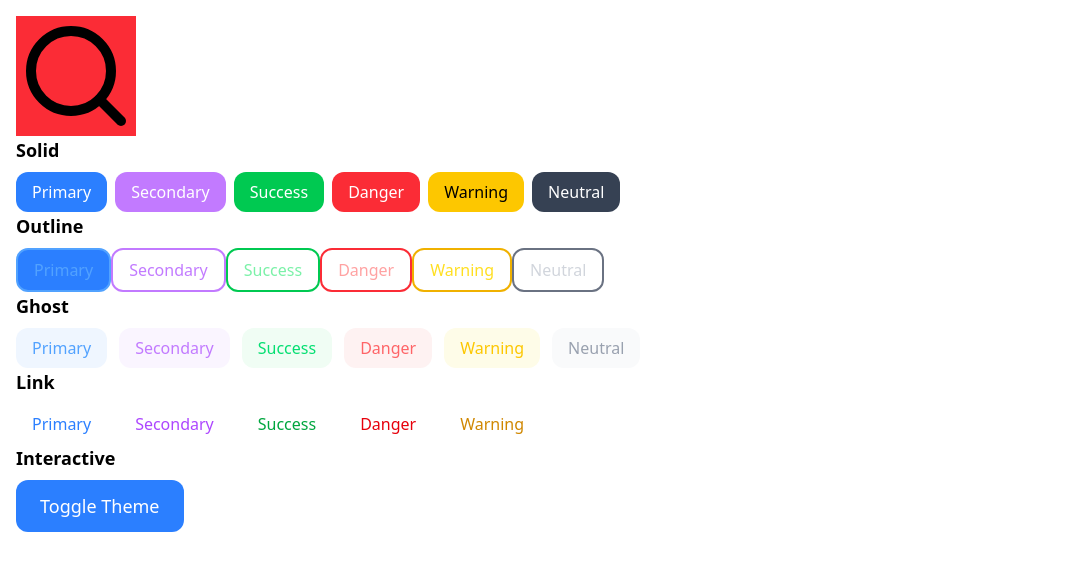
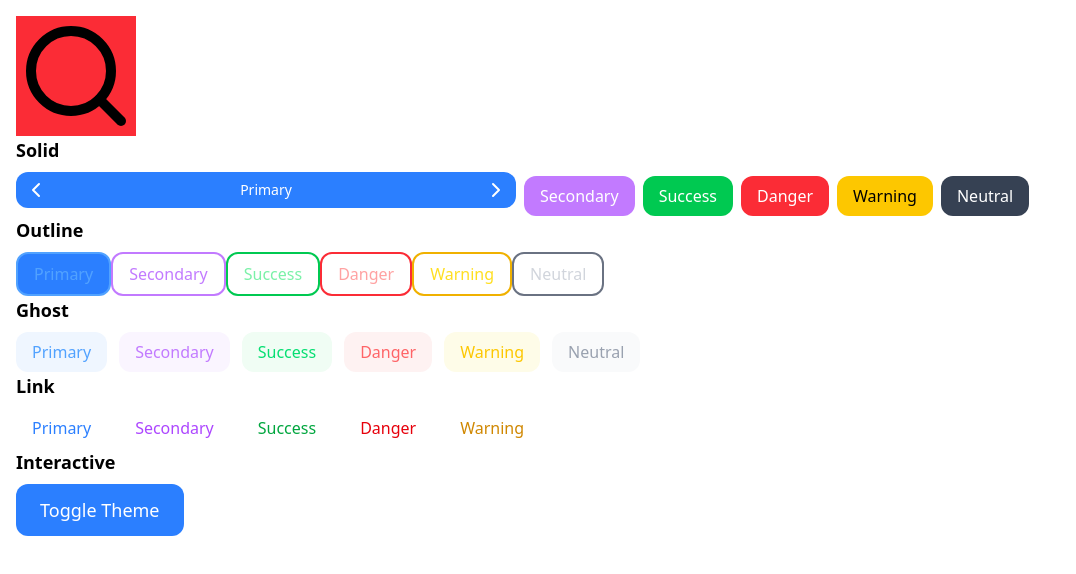
Before and after one commit to nnolan-oss/noor-ui, a React (Vite) app: page / in a window 1280 px wide. Shown: the top 574 px of the page, without its empty margins (0-1076 px from the left). Built offline with nearby package versions, Linux system fonts and the light colour scheme.

Commit message:
chore: button optimization

```diff
--- a/lib/components/Button/Button.tsx
+++ b/lib/components/Button/Button.tsx
@@ -1,23 +1,25 @@
 import { tv } from "tailwind-variants";
-import { type ButtonProps } from "./Button.types";
+import { type ButtonProps } from "./Button.d";
 import { useTheme } from "../../core/noorThemeProvider/NoorThemeProvider";
 
+export const Button = (props: ButtonProps) => {
+  const {
+    color = "primary",
+    size = "md",
+    variant = "solid",
+    children,
+    className,
+    startIcon,
+    endIcon,
+    ...rest
+  } = props;
 
-export const Button = ({
-  children,
-  className,
-  color,
-  size,
-  variant,
-  ...props
-}: ButtonProps) => {
   const { theme } = useTheme();
   const buttonConfig = theme?.components?.Button;
-  const themeColors = theme?.palette
-
+  const themeColors = theme?.palette;
 
   const button = tv({
-    base: "inline-flex items-center justify-center rounded-xl font-medium transition-all duration-300 focus:outline-none disabled:opacity-50 disabled:cursor-not-allowed active:scale-95",
+    base: `inline-flex gap-2 items-center rounded-xl font-medium transition-all duration-300 focus:outline-none disabled:opacity-50 disabled:cursor-not-allowed active:scale-95 ${startIcon || endIcon ? "justify-between" : "justify-center"}`,
     variants: {
       variant: {
         solid: "",
@@ -27,14 +29,19 @@ export const Button = ({
       },
       color: {
         primary: `!bg-[${themeColors?.primary}] text-white hover:bg-blue-700 dark:bg-blue-500 dark:hover:bg-blue-600`,
-        secondary: "bg-purple-500 text-white hover:bg-purple-600 dark:bg-purple-400 dark:hover:bg-purple-500",
-        success: "bg-green-600 text-white hover:bg-green-700 dark:bg-green-500 dark:hover:bg-green-600",
-        danger: "bg-red-600 text-white hover:bg-red-700 dark:bg-red-500 dark:hover:bg-red-600",
-        warning: "bg-yellow-500 text-black hover:bg-yellow-600 dark:bg-yellow-400 dark:hover:bg-yellow-500",
-        neutral: "bg-gray-200 text-gray-900 hover:bg-gray-300 dark:bg-gray-700 dark:text-white dark:hover:bg-gray-600",
+        secondary:
+          "bg-purple-500 text-white hover:bg-purple-600 dark:bg-purple-400 dark:hover:bg-purple-500",
+        success:
+          "bg-green-600 text-white hover:bg-green-700 dark:bg-green-500 dark:hover:bg-green-600",
+        danger:
+          "bg-red-600 text-white hover:bg-red-700 dark:bg-red-500 dark:hover:bg-red-600",
+        warning:
+          "bg-yellow-500 text-black hover:bg-yellow-600 dark:bg-yellow-400 dark:hover:bg-yellow-500",
+        neutral:
+          "bg-gray-200 text-gray-900 hover:bg-gray-300 dark:bg-gray-700 dark:text-white dark:hover:bg-gray-600",
       },
       size: {
-        sm: "px-3 py-1.5 text-sm",
+        sm: "px-2 py-1.5 text-sm",
         md: "px-4 py-2 text-base",
         lg: "px-6 py-3 text-lg",
         xl: "px-8 py-4 text-xl",
@@ -44,67 +51,80 @@ export const Button = ({
       {
         variant: "outline",
         color: "primary",
-        class: "border-blue-600 text-blue-600 hover:bg-blue-50 dark:border-blue-400 dark:text-blue-400 dark:hover:bg-blue-950",
+        class:
+          "border-blue-600 text-blue-600 hover:bg-blue-50 dark:border-blue-400 dark:text-blue-400 dark:hover:bg-blue-950",
       },
       {
         variant: "outline",
         color: "secondary",
-        class: "border-purple-500 text-purple-500 hover:bg-purple-50 dark:border-purple-400 dark:text-purple-400 dark:hover:bg-purple-950",
+        class:
+          "border-purple-500 text-purple-500 hover:bg-purple-50 dark:border-purple-400 dark:text-purple-400 dark:hover:bg-purple-950",
       },
       {
         variant: "outline",
         color: "neutral",
-        class: "border-gray-400 text-gray-700 hover:bg-gray-50 dark:border-gray-500 dark:text-gray-300 dark:hover:bg-gray-800",
+        class:
+          "border-gray-400 text-gray-700 hover:bg-gray-50 dark:border-gray-500 dark:text-gray-300 dark:hover:bg-gray-800",
       },
       {
         variant: "outline",
         color: "danger",
-        class: "border-red-400 text-red-700 hover:bg-red-50 dark:border-red-500 dark:text-red-300 dark:hover:bg-red-800",
+        class:
+          "border-red-400 text-red-700 hover:bg-red-50 dark:border-red-500 dark:text-red-300 dark:hover:bg-red-800",
       },
       {
         variant: "outline",
         color: "success",
-        class: "border-green-500 text-green-600 hover:bg-green-50 dark:border-green-500 dark:text-green-300 dark:hover:bg-green-800",
+        class:
+          "border-green-500 text-green-600 hover:bg-green-50 dark:border-green-500 dark:text-green-300 dark:hover:bg-green-800",
       },
       {
         variant: "outline",
         color: "warning",
-        class: "border-yellow-500 text-yellow-600 hover:bg-yellow-50 dark:border-yellow-500 dark:text-yellow-300 dark:hover:bg-yellow-800",
+        class:
+          "border-yellow-500 text-yellow-600 hover:bg-yellow-50 dark:border-yellow-500 dark:text-yellow-300 dark:hover:bg-yellow-800",
       },
       {
         variant: "ghost",
         color: "primary",
-        class: "text-blue-600 !bg-blue-50 hover:!bg-blue-100 dark:text-blue-400 dark:hover:bg-blue-950",
+        class:
+          "text-blue-600 !bg-blue-50 hover:!bg-blue-100 dark:text-blue-400 dark:hover:bg-blue-950",
       },
       {
         variant: "ghost",
         color: "secondary",
-        class: "text-blue-600 !bg-blue-50 hover:!bg-blue-100 dark:text-blue-400 dark:hover:bg-blue-950",
+        class:
+          "text-blue-600 !bg-blue-50 hover:!bg-blue-100 dark:text-blue-400 dark:hover:bg-blue-950",
       },
       {
         variant: "ghost",
         color: "secondary",
-        class: "text-purple-600 !bg-purple-50 hover:!bg-purple-100 dark:text-purple-400 dark:hover:bg-purple-950",
+        class:
+          "text-purple-600 !bg-purple-50 hover:!bg-purple-100 dark:text-purple-400 dark:hover:bg-purple-950",
       },
       {
         variant: "ghost",
         color: "success",
-        class: "text-green-600 !bg-green-50 hover:!bg-green-100 dark:text-green-400 dark:hover:bg-green-950",
+        class:
+          "text-green-600 !bg-green-50 hover:!bg-green-100 dark:text-green-400 dark:hover:bg-green-950",
       },
       {
         variant: "ghost",
         color: "danger",
-        class: "text-red-600 !bg-red-50 hover:!bg-red-100 dark:text-red-400 dark:hover:bg-red-950",
+        class:
+          "text-red-600 !bg-red-50 hover:!bg-red-100 dark:text-red-400 dark:hover:bg-red-950",
       },
       {
         variant: "ghost",
         color: "warning",
-        class: "text-yellow-600 !bg-yellow-50 hover:!bg-yellow-100 dark:text-yellow-400 dark:hover:bg-yellow-950",
+        class:
+          "text-yellow-600 !bg-yellow-50 hover:!bg-yellow-100 dark:text-yellow-400 dark:hover:bg-yellow-950",
       },
       {
         variant: "ghost",
         color: "neutral",
-        class: "text-gray-600 !bg-gray-50 hover:!bg-gray-100 dark:text-gray-400 dark:hover:bg-gray-950",
+        class:
+          "text-gray-600 !bg-gray-50 hover:!bg-gray-100 dark:text-gray-400 dark:hover:bg-gray-950",
       },
       {
         variant: "link",
@@ -152,9 +172,11 @@ export const Button = ({
         variant,
         class: [buttonConfig?.defaultProps?.className, className],
       })}
-      {...props}
+      {...rest}
     >
+      {startIcon}
       {children}
+      {endIcon}
     </button>
   );
 };
--- a/lib/core/noorThemeProvider/NoorThemeProvider.tsx
+++ b/lib/core/noorThemeProvider/NoorThemeProvider.tsx
@@ -1,14 +1,20 @@
 // ThemeContext.tsx
-import { createContext, useContext, useState, type ReactNode, useEffect } from "react";
+import {
+  createContext,
+  useContext,
+  useState,
+  type ReactNode,
+  useEffect,
+} from "react";
 import type { ThemeConfig } from "../../types/theme/theme";
-import { defaultThemeConfig } from "./defaultThemeConfig"
+import { defaultThemeConfig } from "./defaultThemeConfig";
 
-export type Theme = "light" | "dark";
+export type ThemeMode = "light" | "dark";
 
 interface ThemeContextType {
-  mode: Theme;
+  mode: ThemeMode;
   theme: ThemeConfig;
-  toggleMode: () => void;
+  toggleMode: (theme?: ThemeMode) => void;
 }
 
 const NoorThemeContext = createContext<ThemeContextType | undefined>(undefined);
@@ -20,21 +26,26 @@ export const NoorThemeProvider = ({
 }: {
   children: ReactNode;
   theme: ThemeConfig;
-  defaultMode: Theme;
+  defaultMode: ThemeMode;
 }) => {
   // initialize theme: use localStorage if available, else fallback to defaultMode
-  const getInitialTheme = (): Theme => {
-    const stored = localStorage.getItem("theme") as Theme | null;
+  const getInitialTheme = (): ThemeMode => {
+    const stored = localStorage.getItem("theme") as ThemeMode | null;
     return stored === "light" || stored === "dark" ? stored : defaultMode;
   };
 
-  const [mode, setMode] = useState<Theme>(getInitialTheme);
+  const [mode, setMode] = useState<ThemeMode>(getInitialTheme);
 
-  const toggleMode = () => {
+  const toggleMode = (theme?: ThemeMode) => {
     setMode((prev) => {
-      const next = prev === "light" ? "dark" : "light";
-      localStorage.setItem("theme", next);
-      return next;
+      if (theme) {
+        localStorage.setItem("theme", theme);
+        return theme;
+      } else {
+        const next = prev === "light" ? "dark" : "light";
+        localStorage.setItem("theme", next);
+        return next;
+      }
     });
   };
 
--- a/src/pages/HomePage.tsx
+++ b/src/pages/HomePage.tsx
@@ -1,10 +1,9 @@
-import { HomeIcon, Search, VerifiedIcon } from "lucide-react";
-import { Button, Badge, useTheme } from "noor-ui";
+import { ChevronLeft, ChevronRight, Search } from "lucide-react";
+import { Button, useTheme } from "noor-ui";
 
 const HomePage = () => {
-
-  const { mode } = useTheme()
-  console.log(mode, "thememm")
+  const { mode, toggleMode } = useTheme();
+  console.log(mode, "thememm");
 
   return (
     <div className={"p-4"}>
@@ -12,7 +11,16 @@ const HomePage = () => {
       <section>
         <h2 className="font-bold text-lg mb-2">Solid</h2>
         <div className={"space-x-2"}>
-          <Button color="primary">Primary</Button>
+          <Button
+            className="w-[500px]"
+            startIcon={<ChevronLeft />}
+            endIcon={<ChevronRight />}
+            color="primary"
+            size="sm"
+            onClick={() => toggleMode("dark")}
+          >
+            Primary
+          </Button>
           <Button color="secondary">Secondary</Button>
           <Button color="success">Success</Button>
           <Button color="danger">Danger</Button>
@@ -26,11 +34,21 @@ const HomePage = () => {
         <h2 className="font-bold text-lg mb-2">Outline</h2>
         <div>
           <Button variant="outline">Primary</Button>
-          <Button variant="outline" color="secondary">Secondary</Button>
-          <Button variant="outline" color="success">Success</Button>
-          <Button variant="outline" color="danger">Danger</Button>
-          <Button variant="outline" color="warning">Warning</Button>
-          <Button variant="outline" color="neutral">Neutral</Button>
+          <Button variant="outline" color="secondary">
+            Secondary
+          </Button>
+          <Button variant="outline" color="success">
+            Success
+          </Button>
+          <Button variant="outline" color="danger">
+            Danger
+          </Button>
+          <Button variant="outline" color="warning">
+            Warning
+          </Button>
+          <Button variant="outline" color="neutral">
+            Neutral
+          </Button>
         </div>
       </section>
 
@@ -39,11 +57,21 @@ const HomePage = () => {
         <h2 className="font-bold text-lg mb-2">Ghost</h2>
         <div className="flex gap-3 flex-wrap">
           <Button variant="ghost">Primary</Button>
-          <Button variant="ghost" color="secondary">Secondary</Button>
-          <Button variant="ghost" color="success">Success</Button>
-          <Button variant="ghost" color="danger">Danger</Button>
-          <Button variant="ghost" color="warning">Warning</Button>
-          <Button variant="ghost" color="neutral">Neutral</Button>
+          <Button variant="ghost" color="secondary">
+            Secondary
+          </Button>
+          <Button variant="ghost" color="success">
+            Success
+          </Button>
+          <Button variant="ghost" color="danger">
+            Danger
+          </Button>
+          <Button variant="ghost" color="warning">
+            Warning
+          </Button>
+          <Button variant="ghost" color="neutral">
+            Neutral
+          </Button>
         </div>
       </section>
 
@@ -52,11 +80,21 @@ const HomePage = () => {
         <h2 className="font-bold text-lg mb-2">Link</h2>
         <div className="flex gap-3 flex-wrap">
           <Button variant="link">Primary</Button>
-          <Button variant="link" color="secondary">Secondary</Button>
-          <Button variant="link" color="success">Success</Button>
-          <Button variant="link" color="danger">Danger</Button>
-          <Button variant="link" color="warning">Warning</Button>
-          <Button variant="link" color="neutral">Neutral</Button>
+          <Button variant="link" color="secondary">
+            Secondary
+          </Button>
+          <Button variant="link" color="success">
+            Success
+          </Button>
+          <Button variant="link" color="danger">
+            Danger
+          </Button>
+          <Button variant="link" color="warning">
+            Warning
+          </Button>
+          <Button variant="link" color="neutral">
+            Neutral
+          </Button>
         </div>
       </section>
 
@@ -68,6 +106,6 @@ const HomePage = () => {
         </Button>
       </section>
     </div>
-  )
-}
-export default HomePage
+  );
+};
+export default HomePage;
```
Also changed, not shown: lib/components/Badge/Badge.tsx (+44 -26 lines), lib/components/Button/Button.d.ts (added, +16 -0 lines), lib/components/Button/Button.types.ts (deleted, +0 -8 lines), lib/components/Typography/Typography.tsx (+9 -7 lines), lib/components/Badge/Badge.d.ts (renamed from lib/components/Badge/Badge.types.ts), lib/components/Button/buttonVariants.ts (added), lib/components/Typography/Typography.d.ts (added).
